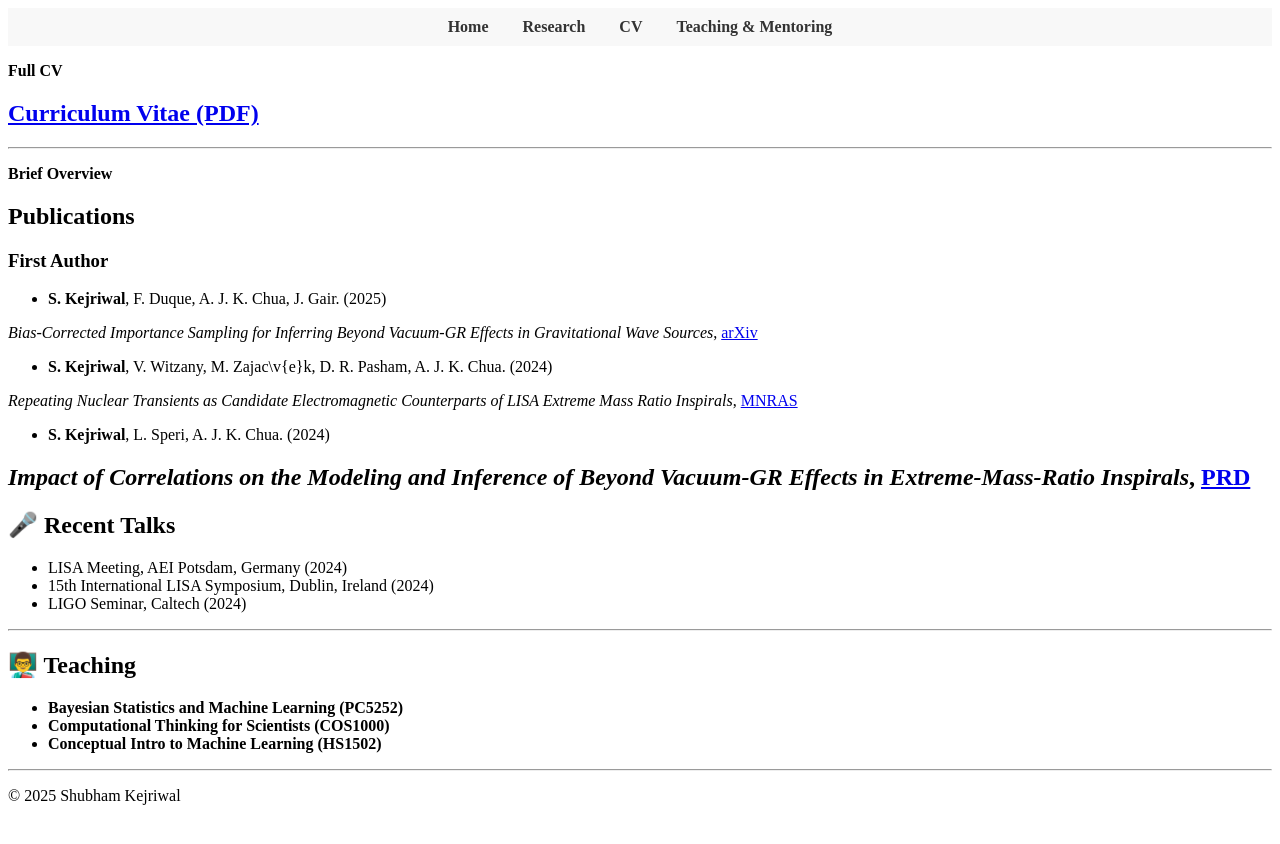
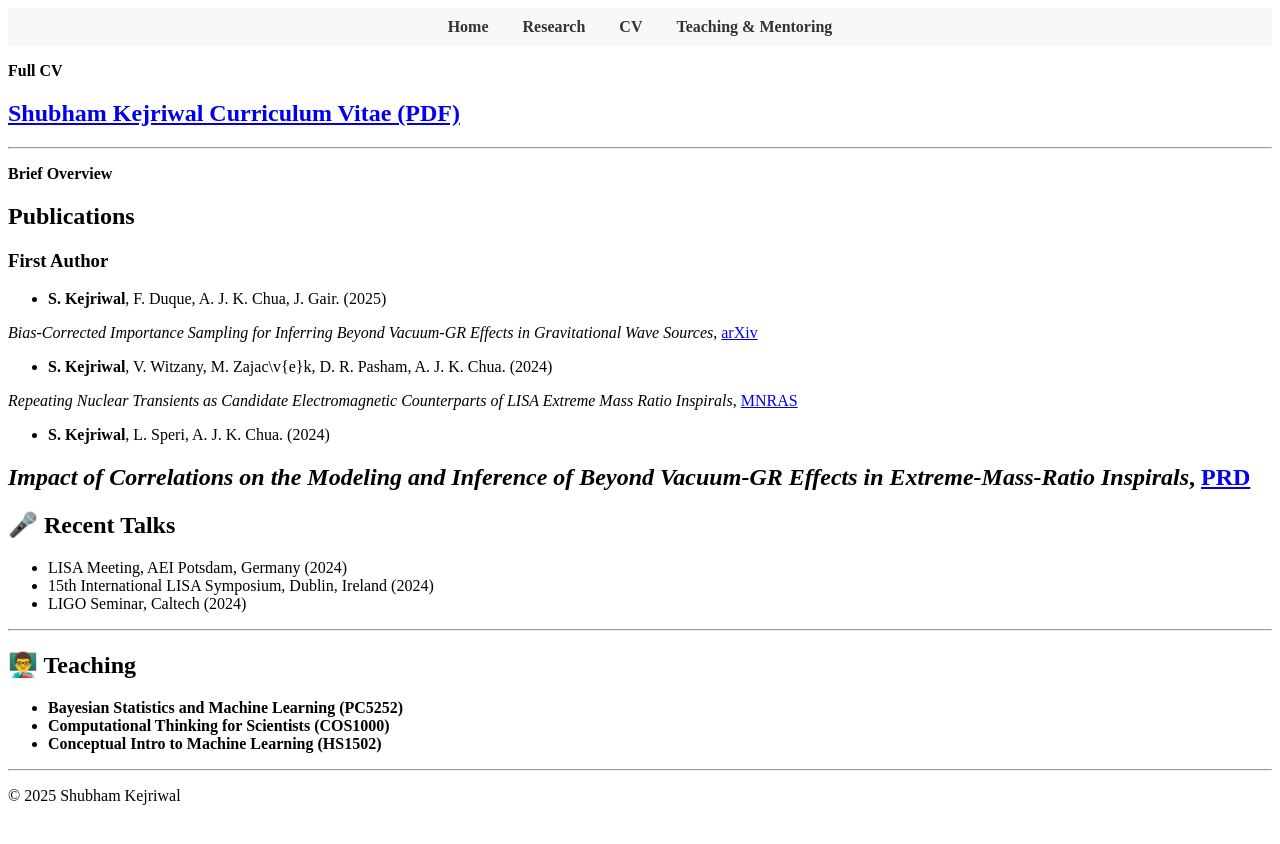
Before and after one commit to perturber/shubham, a Jekyll site: the page built from CV.md, in a window 1280 px wide. Shown: the top 844 px of the page. Built offline with Jekyll 4.4.1, drawn with Linux system fonts in a browser that asks for light colours.

Commit message:
Add files via upload

```diff
--- a/CV.md
+++ b/CV.md
@@ -1,11 +1,12 @@
 ---
 layout: default
 title: CV
+permalink: /cv/
 ---
 
 **Full CV**
 
-## [Curriculum Vitae (PDF)](assets/Shubham_Kejriwal_CV.pdf)
+## [Shubham Kejriwal Curriculum Vitae (PDF)](assets/Shubham_Kejriwal_CV.pdf)
 
 ---
 
--- a/_layouts/default.html
+++ b/_layouts/default.html
@@ -25,7 +25,7 @@
   <nav>
     <a href="/shubham/">Home</a>
     <a href="/research/">Research</a>
-    <a href="/CV/">CV</a>
+    <a href="/cv/">CV</a>
     <a href="/teaching/">Teaching & Mentoring</a>
   </nav>
 
```
